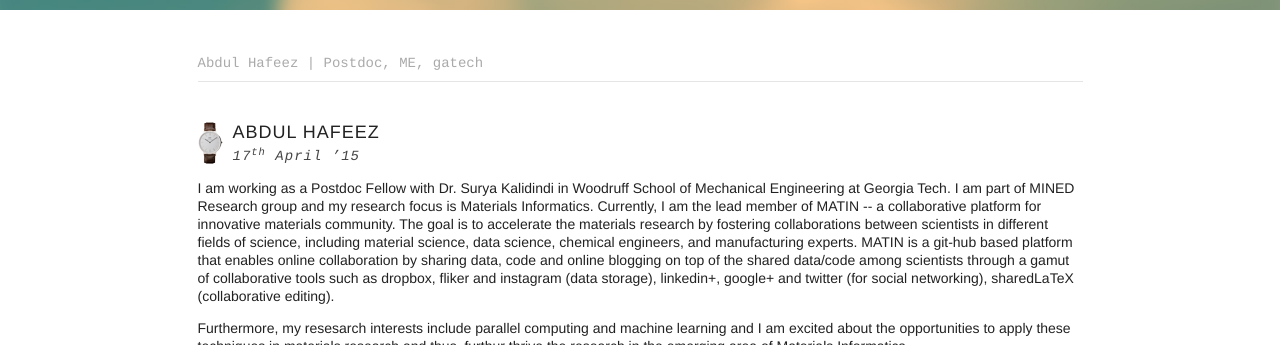
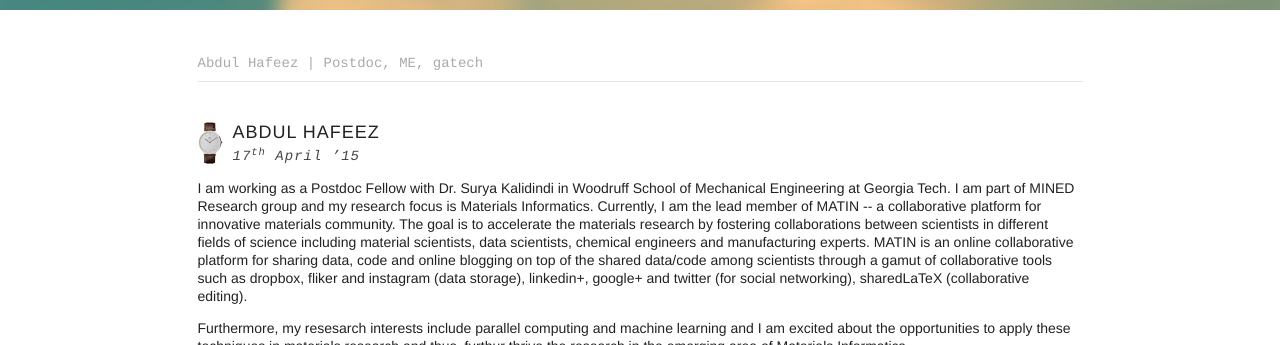
Before and after one commit to ahafeez7/ahafeez7.github.io, a Jekyll site: the page built from _posts/2014-08-12-the-travelog-theme.markdown, in a window 1280 px wide, cut to the strip 0-345 px from the top of the page. Built offline with Jekyll 4.4.1, drawn with Linux system fonts in a browser that asks for light colours.

Commit message:
Update 2014-08-12-the-travelog-theme.markdown
editing the text

```diff
--- a/_posts/2014-08-12-the-travelog-theme.markdown
+++ b/_posts/2014-08-12-the-travelog-theme.markdown
@@ -7,7 +7,7 @@ location: Atlanta, USA
 tags: atlanta usa
 ---
 <p>
-I am working as a Postdoc Fellow with Dr. Surya Kalidindi in Woodruff School of Mechanical Engineering at Georgia Tech. I am part of MINED Research group and my research focus is Materials Informatics. Currently, I am the lead member of MATIN -- a collaborative platform for innovative materials community. The goal is to accelerate the materials research by fostering collaborations between scientists in different fields of science, including material science, data science, chemical engineers, and manufacturing experts. MATIN is a git-hub based platform that enables online collaboration by sharing data, code and online blogging on top of the shared data/code among scientists through a gamut of collaborative tools such as dropbox, fliker and instagram (data storage), linkedin+, google+ and twitter (for social networking), sharedLaTeX (collaborative editing).
+I am working as a Postdoc Fellow with Dr. Surya Kalidindi in Woodruff School of Mechanical Engineering at Georgia Tech. I am part of MINED Research group and my research focus is Materials Informatics. Currently, I am the lead member of MATIN -- a collaborative platform for innovative materials community. The goal is to accelerate the materials research by fostering collaborations between scientists in different fields of science including material scientists, data scientists, chemical engineers and manufacturing experts. MATIN is an online collaborative platform for sharing data, code and online blogging on top of the shared data/code among scientists through a gamut of collaborative tools such as dropbox, fliker and instagram (data storage), linkedin+, google+ and twitter (for social networking), sharedLaTeX (collaborative editing).
 </p>
 <p>
 Furthermore, my resesarch interests include parallel computing and machine learning and I am excited about the
```
